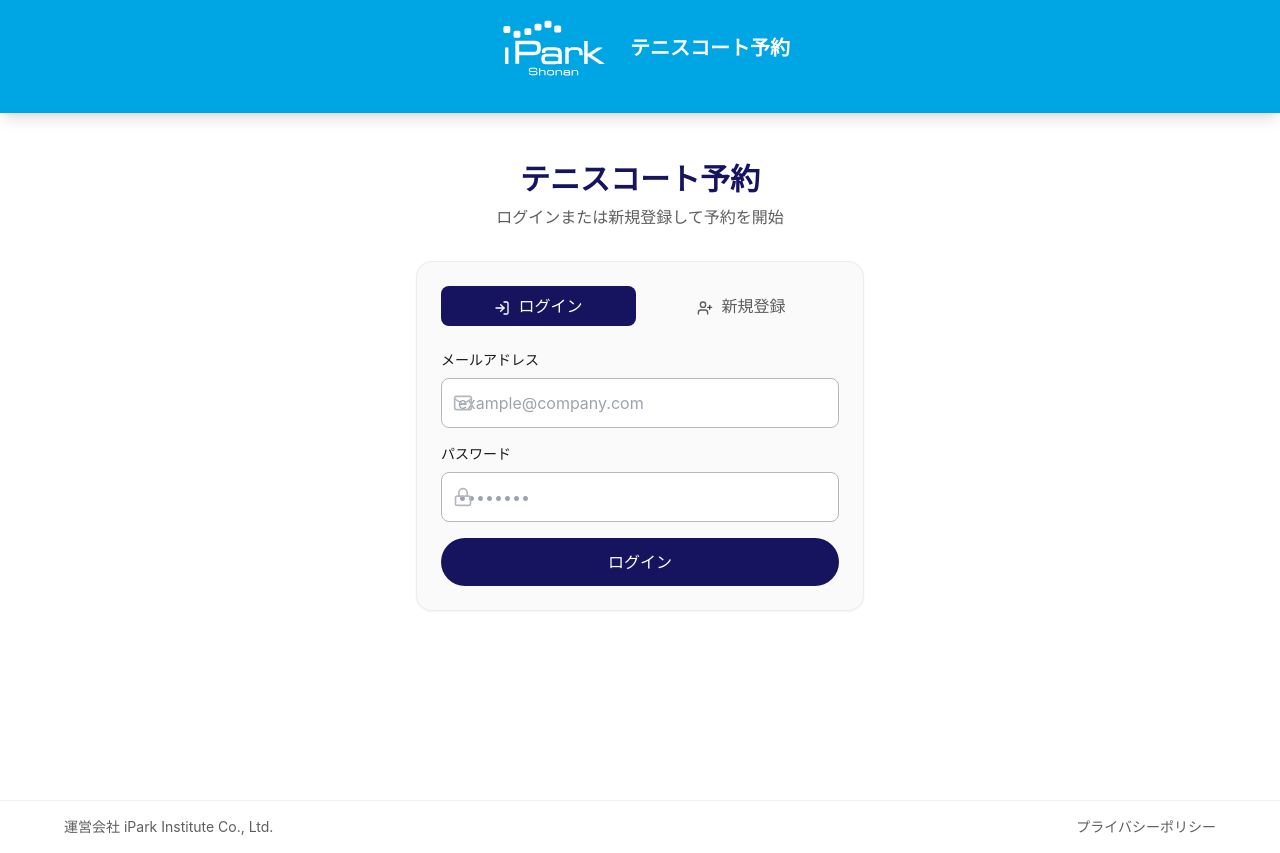
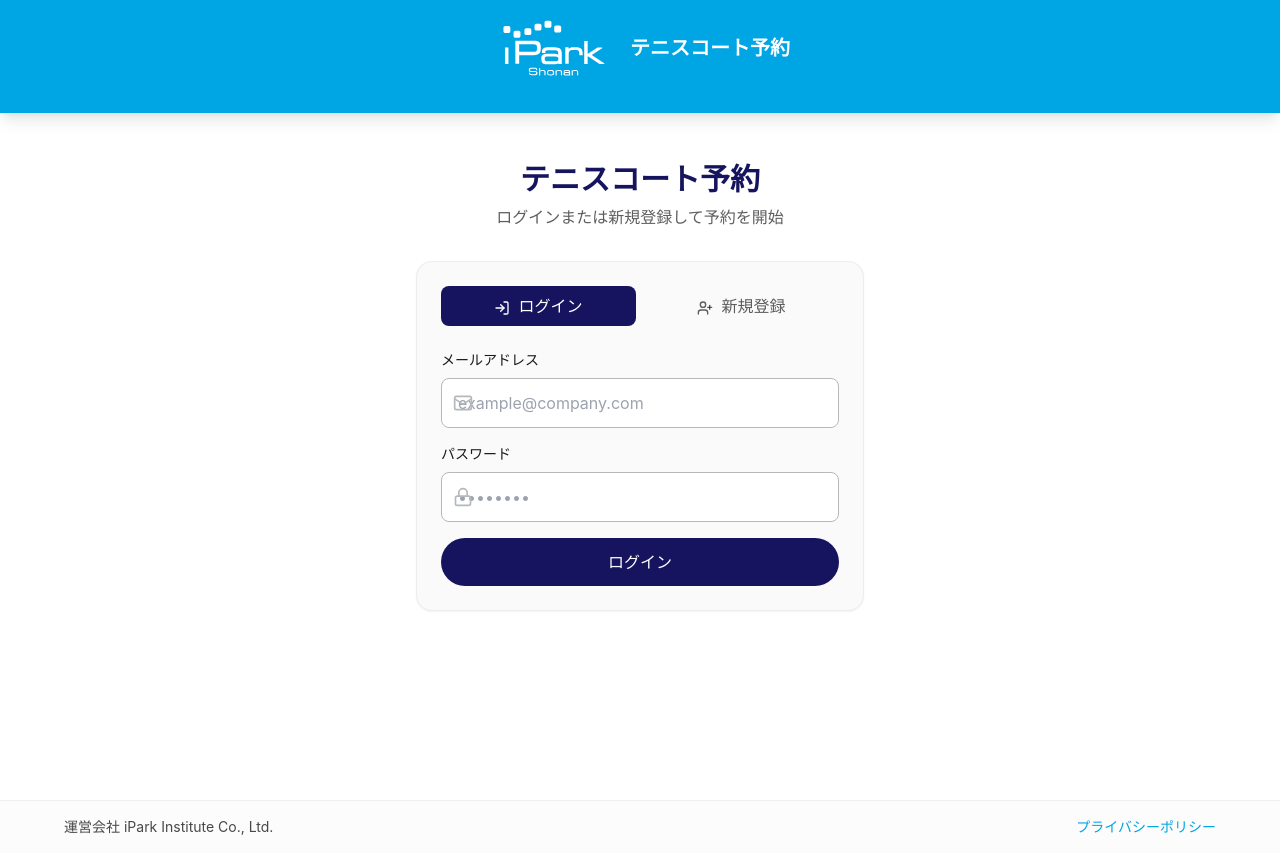
Before and after one commit to TatsuhitoDT/tennis-reservation-app, a Next.js app: page /login in a window 1280 px wide. Built offline with nearby package versions, Linux system fonts and the light colour scheme; no server answers.

Commit message:
Footer: 繝励Λ繧､繝舌す繝ｼ繝昴Μ繧ｷ繝ｼ繝ｪ繝ｳ繧ｯ繧貞ｼｷ隱ｿ縲∵眠隕冗匳骭ｲ: 繝励Λ繧､繝舌す繝ｼ繝昴Μ繧ｷ繝ｼ蜷梧э繝√ぉ繝・け繧堤岼遶九◆縺帙ｋ

```diff
--- a/src/components/AuthForm.tsx
+++ b/src/components/AuthForm.tsx
@@ -281,17 +281,17 @@ export default function AuthForm() {
           </div>
 
           {mode === "signup" && (
-            <div className="flex items-start gap-2">
+            <div className="flex items-start gap-3 p-3 rounded-lg border border-outline/30 bg-surface/50">
               <input
                 type="checkbox"
                 id="privacy-accept"
                 checked={privacyAccepted}
                 onChange={(e) => setPrivacyAccepted(e.target.checked)}
-                className="mt-1 w-4 h-4 text-primary-accent border-outline rounded focus:ring-primary-accent focus:ring-2"
+                className="mt-1 w-4 h-4 text-primary-accent border-outline rounded focus:ring-primary-accent focus:ring-2 flex-shrink-0"
                 required
               />
-              <label htmlFor="privacy-accept" className="text-sm text-on-background/80 cursor-pointer">
-                <Link href="/privacy-policy" target="_blank" className="text-primary-accent hover:underline">
+              <label htmlFor="privacy-accept" className="text-sm text-on-background cursor-pointer">
+                <Link href="/privacy-policy" target="_blank" rel="noopener noreferrer" className="text-primary-accent hover:underline font-medium">
                   プライバシーポリシー
                 </Link>
                 に同意します <span className="text-highlight">*</span>
--- a/src/components/Footer.tsx
+++ b/src/components/Footer.tsx
@@ -4,14 +4,14 @@ import Link from "next/link";
 
 export default function Footer() {
   return (
-    <footer className="w-full py-4 px-4 text-left border-t border-outline/20">
+    <footer className="w-full py-4 px-4 text-left border-t border-outline/20 bg-surface/50">
       <div className="max-w-6xl mx-auto flex flex-col sm:flex-row justify-between items-start sm:items-center gap-2">
-        <p className="text-sm text-on-background/70">
+        <p className="text-sm text-on-background/80">
           運営会社 iPark Institute Co., Ltd.
         </p>
         <Link
           href="/privacy-policy"
-          className="text-sm text-on-background/70 hover:text-primary-accent transition-colors"
+          className="text-sm text-primary-accent hover:underline font-medium"
         >
           プライバシーポリシー
         </Link>
```
